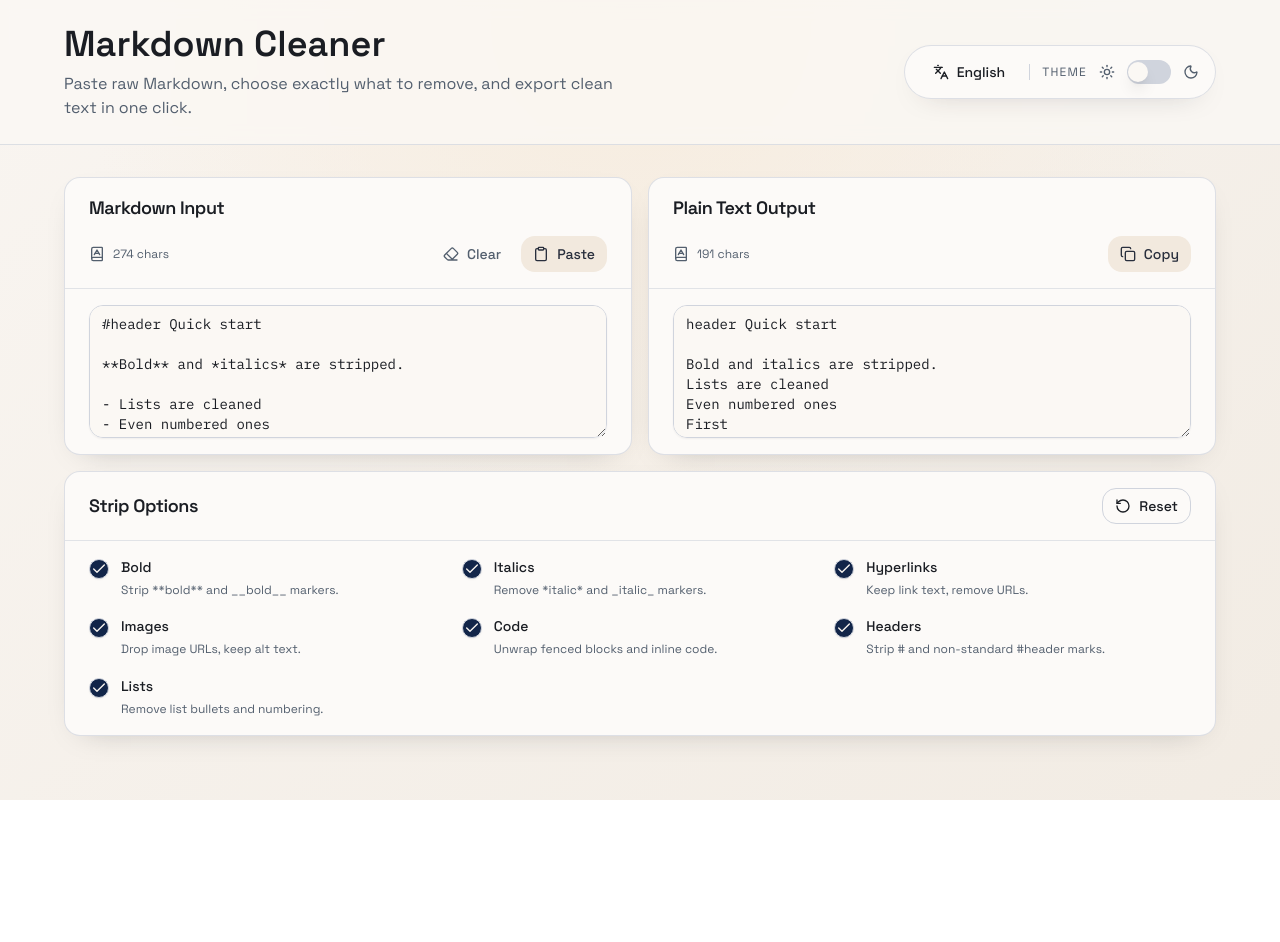
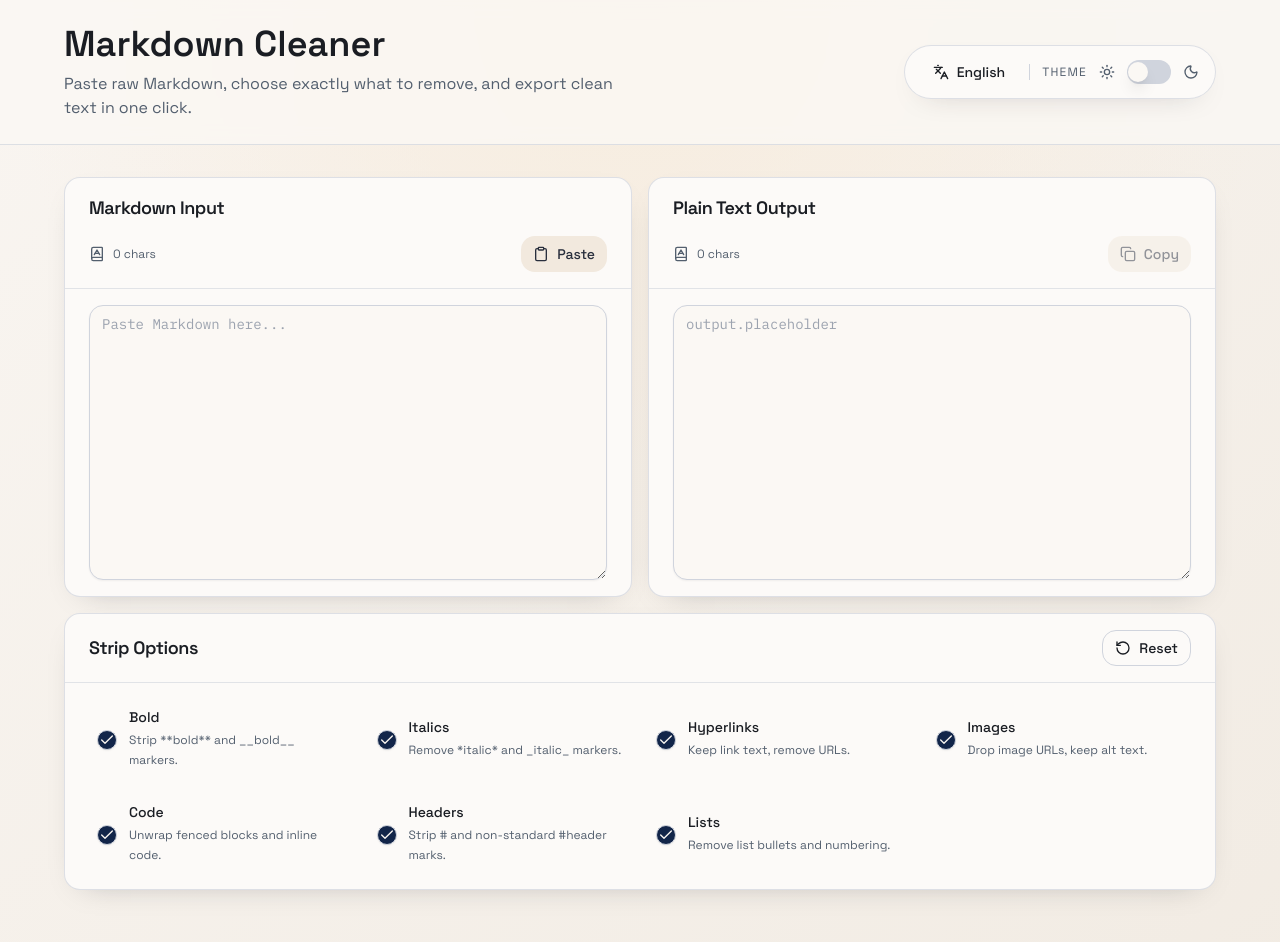
Before and after one commit to LGiki/markdown-cleaner, a React (Vite) app: page / in a window 1280 px wide. Shown: the top 942 px of the page. Before the commit the page ends 800 px from the top, so only its background shows below. Built offline with nearby package versions, Linux system fonts and the light colour scheme.

Commit message:
Refactor App.tsx to use modular components
Ultraworked with [Sisyphus](https://github.com/code-yeongyu/oh-my-opencode)

Co-authored-by: Sisyphus <clio-agent@sisyphuslabs.ai>

```diff
--- a/src/App.tsx
+++ b/src/App.tsx
@@ -1,16 +1,13 @@
 import { useEffect, useMemo, useState } from 'react'
 import { useTranslation } from 'react-i18next'
-import { BookA, Check, Clipboard, Copy, Eraser, Moon, RotateCcw, Sun } from 'lucide-react'
 
-import { Button } from '@/components/ui/button'
-import { Card, CardContent, CardHeader, CardTitle } from '@/components/ui/card'
-import { Switch } from '@/components/ui/switch'
-import { Textarea } from '@/components/ui/textarea'
 import { useLocalStorage } from '@/hooks/useLocalStorage'
 import { type StripOptions, useMarkdownStripper } from '@/hooks/useMarkdownStripper'
-import { LanguageSwitcher } from '@/components/LanguageSwitcher'
-import '@fontsource/ibm-plex-mono/600.css';
-import { Checkbox } from './components/ui/checkbox'
+import { Header } from '@/components/Header'
+import { InputPanel } from '@/components/InputPanel'
+import { OutputPanel } from '@/components/OutputPanel'
+import { OptionsPanel } from '@/components/OptionsPanel'
+import '@fontsource/ibm-plex-mono/600.css'
 
 
 const defaultOptions: StripOptions = {
@@ -23,32 +20,11 @@ const defaultOptions: StripOptions = {
   removeLists: true,
 }
 
-const sampleMarkdown = String.raw`#header Quick start
-
-**Bold** and *italics* are stripped.
-
-- Lists are cleaned
-- Even numbered ones
-
-1. First
-2. Second
-
-![Alt text](https://placehold.co/300x200)
-
-[Link label](https://example.com)
-
-\`\`\`ts
-const hello = "code block"
-\`\`\`
-
-Inline \`code\` stays readable.`
-
 function App() {
-  const { t } = useTranslation()
-  const [input, setInput] = useState(sampleMarkdown)
+  useTranslation()
+  const [input, setInput] = useState('')
   const [options, setOptions] = useLocalStorage<StripOptions>('md-stripper-options', defaultOptions)
   const [theme, setTheme] = useLocalStorage<'light' | 'dark'>('md-stripper-theme', 'light')
-  const [copied, setCopied] = useState(false)
 
   const output = useMarkdownStripper(input, options)
 
@@ -59,187 +35,31 @@ function App() {
     document.documentElement.classList.toggle('dark', theme === 'dark')
   }, [theme])
 
-  const handleCopy = async () => {
-    if (!output) return
-    await navigator.clipboard.writeText(output)
-    setCopied(true)
-    window.setTimeout(() => setCopied(false), 1400)
+  const handleResetOptions = () => {
+    setOptions({ ...defaultOptions })
   }
-
-  const handleOptionChange = (key: keyof StripOptions) => {
-    setOptions({ ...options, [key]: !options[key] })
-  }
-
-  const optionItems: { key: keyof StripOptions; labelKey: string; descriptionKey: string }[] = [
-    {
-      key: 'removeBold',
-      labelKey: 'options.bold.label',
-      descriptionKey: 'options.bold.description',
-    },
-    {
-      key: 'removeItalics',
-      labelKey: 'options.italics.label',
-      descriptionKey: 'options.italics.description',
-    },
-    {
-      key: 'removeLinks',
-      labelKey: 'options.links.label',
-      descriptionKey: 'options.links.description',
-    },
-    {
-      key: 'removeImages',
-      labelKey: 'options.images.label',
-      descriptionKey: 'options.images.description',
-    },
-    {
-      key: 'removeCodeBlocks',
-      labelKey: 'options.code.label',
-      descriptionKey: 'options.code.description',
-    },
-    {
-      key: 'removeHeaders',
-      labelKey: 'options.headers.label',
-      descriptionKey: 'options.headers.description',
-    },
-    {
-      key: 'removeLists',
-      labelKey: 'options.lists.label',
-      descriptionKey: 'options.lists.description',
-    },
-  ]
 
   return (
     <div className="min-h-screen pb-16 text-foreground flex flex-col">
-      <header className="border-b border-border/70 bg-background/80 backdrop-blur flex-shrink-0">
-        <div className="container flex flex-col sm:flex-row flex-wrap items-start sm:items-center justify-between gap-4 py-4 md:py-6">
-          <div className="space-y-1 md:space-y-2">
-            <h1 className="text-2xl md:text-3xl font-semibold lg:text-4xl">
-              {t('app.title')}
-            </h1>
-            <p className="text-sm text-muted-foreground md:text-base max-w-xl">
-              {t('app.subtitle')}
-            </p>
-          </div>
-          <div className="flex items-center gap-2 md:gap-3 rounded-full border border-border/70 bg-card px-3 md:px-4 py-2 shadow-soft">
-            <LanguageSwitcher />
-            <div className="w-px h-4 bg-border" />
-            <span className="text-xs uppercase tracking-widest text-muted-foreground hidden sm:inline">{t('theme.label')}</span>
-            <Sun className="h-4 w-4 text-muted-foreground" />
-            <Switch
-              checked={theme === 'dark'}
-              onCheckedChange={(checked) => setTheme(checked ? 'dark' : 'light')}
-              aria-label={t('theme.label')}
-            />
-            <Moon className="h-4 w-4 text-muted-foreground" />
-          </div>
-        </div>
-      </header>
+      <Header theme={theme} onThemeChange={setTheme} />
 
       <main className="container mt-4 md:mt-8 grid gap-4 grid-cols-1 md:grid-cols-2 grid-rows-[auto_auto_auto] md:grid-rows-[1fr_auto] flex-1">
-        <Card className='flex flex-col min-h-[300px] md:min-h-0'>
-          <CardHeader className='space-y-2 flex-shrink-0'>
-            <CardTitle className="text-base md:text-lg">{t('input.title')}</CardTitle>
-            <div className="flex items-center justify-between text-xs text-muted-foreground">
-              <span className='flex items-center gap-2'>
-                <BookA className='w-4 h-4' />
-                {t('input.chars', { count: inputLength })}
-              </span>
-              <div className='flex items-center gap-1 md:gap-2'>
-                {
-                  inputLength !== 0 && <Button variant="ghost" size="sm" onClick={() => setInput('')} className="px-2 md:px-3">
-                    <Eraser className='h-4 w-4' />
-                    <span className="hidden sm:inline">{t('input.clear')}</span>
-                  </Button>
-                }
-                <Button variant="secondary" size="sm" onClick={() => setInput('')} className="px-2 md:px-3">
-                  <Clipboard className="h-4 w-4" />
-                  <span className="hidden sm:inline">{t('input.paste')}</span>
-                </Button>
-              </div>
-            </div>
-          </CardHeader>
-          <CardContent className='flex-1 h-0'>
-            <Textarea
-              value={input}
-              onChange={(event) => setInput(event.target.value)}
-              className='h-full min-h-[200px] md:min-h-0'
-              placeholder={t('input.placeholder')}
-              name='markdown-input'
-            />
-          </CardContent>
-        </Card>
+        <InputPanel
+          value={input}
+          onChange={setInput}
+          charCount={inputLength}
+        />
 
-        <Card className='flex flex-col min-h-[300px] md:min-h-0'>
-          <CardHeader className='space-y-2 flex-shrink-0'>
-            <CardTitle className="text-base md:text-lg">{t('output.title')}</CardTitle>
-            <div className="flex items-center justify-between text-xs text-muted-foreground">
-              <span className='flex items-center gap-2'>
-                <BookA className='w-4 h-4' />
-                {t('output.chars', { count: outputLength })}
-              </span>
-              <Button
-                variant="secondary"
-                size="sm"
-                onClick={handleCopy}
-                disabled={!output}
-                className="px-2 md:px-3"
-              >
-                {copied ? (
-                  <span className="inline-flex items-center gap-1 md:gap-2">
-                    <Check className="h-4 w-4" />
-                    <span className="hidden sm:inline">{t('output.copied')}</span>
-                  </span>
-                ) : (
-                  <span className="inline-flex items-center gap-1 md:gap-2">
-                    <Copy className="h-4 w-4" />
-                    <span className="hidden sm:inline">{t('output.copy')}</span>
-                  </span>
-                )}
-              </Button>
-            </div>
-          </CardHeader>
-          <CardContent className='flex-1 h-0'>
-            <Textarea
-              value={output}
-              readOnly
-              className='h-full min-h-[200px] md:min-h-0'
-              name='plain-text'
-            />
-          </CardContent>
-        </Card>
+        <OutputPanel
+          value={output}
+          charCount={outputLength}
+        />
 
-          <Card className="md:col-span-2">
-            <CardHeader className='space-y-2'>
-              <div className="flex items-center justify-between gap-4">
-                <CardTitle className="text-base md:text-lg">{t('options.title')}</CardTitle>
-                <Button
-                  size='sm'
-                  variant="outline"
-                  onClick={() => setOptions({ ...defaultOptions })}
-                  className="shrink-0"
-                >
-                  <RotateCcw className='w-4 h-4'/>
-                  {t('options.reset')}
-                </Button>
-              </div>
-            </CardHeader>
-            <CardContent className="grid grid-cols-1 sm:grid-cols-2 lg:grid-cols-3 gap-3 md:gap-4">
-              {optionItems.map((item) => (
-                <div key={item.key} className="flex items-start gap-3 text-sm p-2 -m-2 rounded-lg hover:bg-muted/50 transition-colors">
-                  <Checkbox
-                    id={`option-${item.key}`}
-                    checked={options[item.key]}
-                    onCheckedChange={() => handleOptionChange(item.key)}
-                    className="mt-0.5 shrink-0"
-                  />
-                  <label htmlFor={`option-${item.key}`} className="space-y-1 min-w-0 cursor-pointer">
-                    <span className="block font-medium text-foreground">{t(item.labelKey)}</span>
-                    <span className="block text-xs text-muted-foreground leading-relaxed">{t(item.descriptionKey)}</span>
-                  </label>
-                </div>
-              ))}
-            </CardContent>
-          </Card>
+        <OptionsPanel
+          options={options}
+          onChange={setOptions}
+          onReset={handleResetOptions}
+        />
       </main>
     </div>
   )
```
